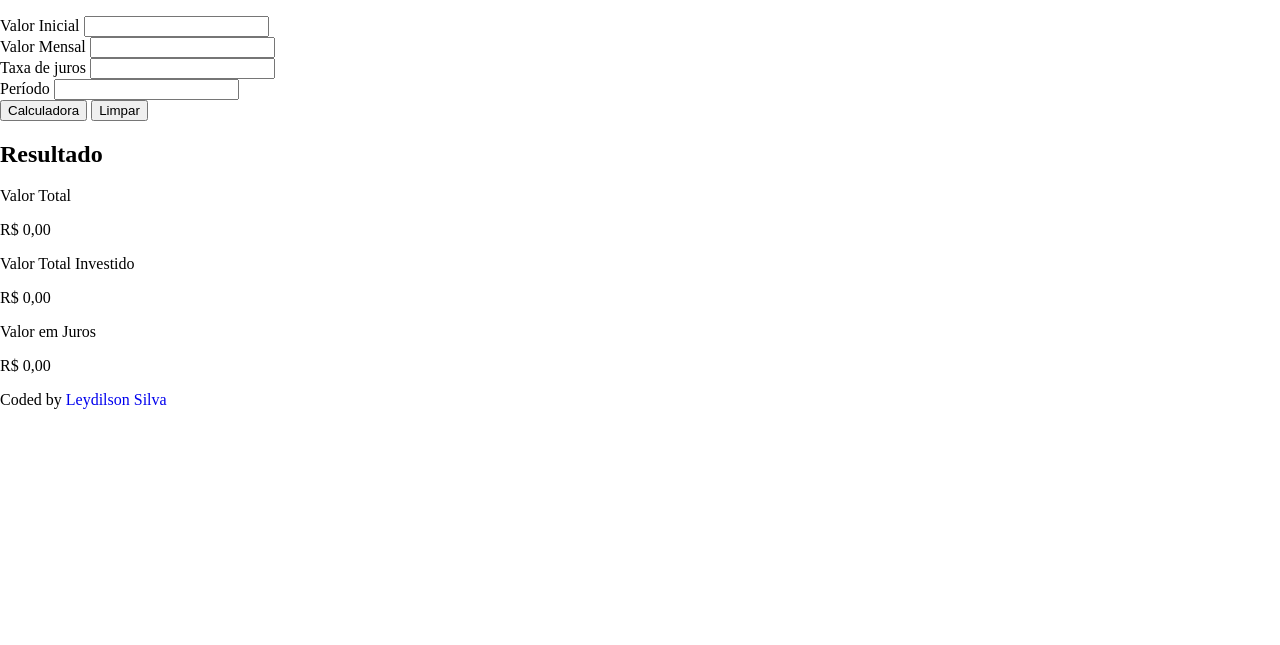
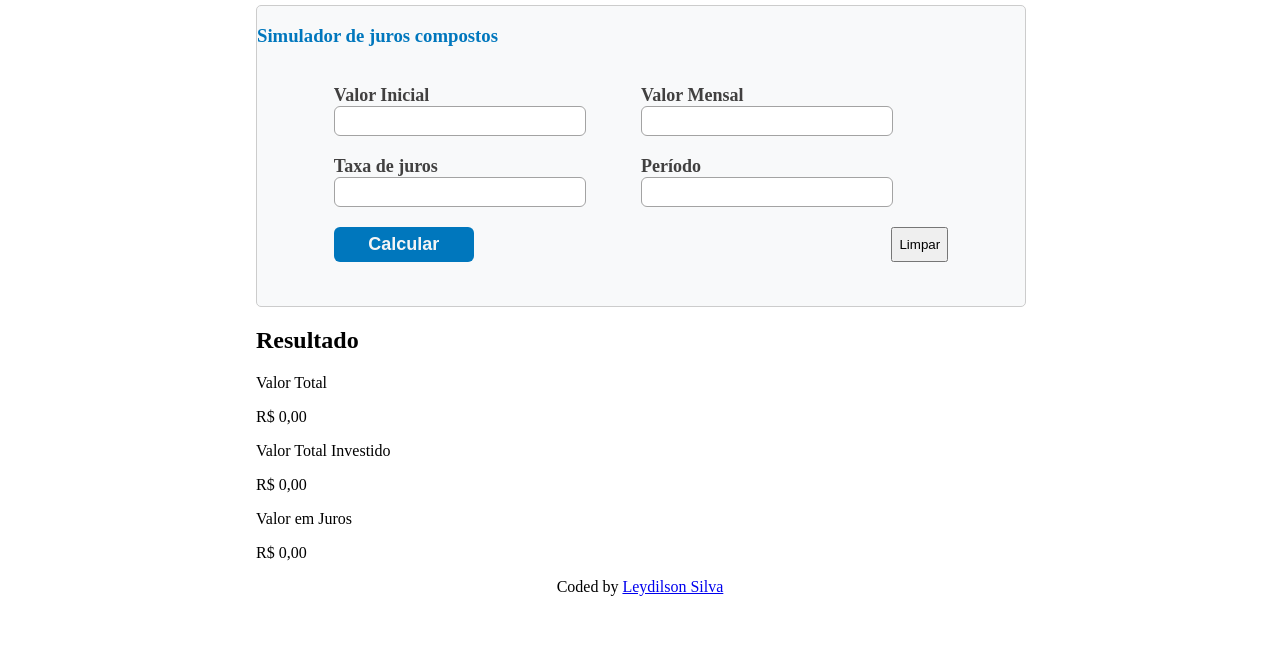
Before and after one commit to Leydilson-Silva/Calculadora-simuladora, a plain HTML site: page Front End/index.html in a window 1280 px wide. Shown: the part 155-800 px from the top of the page. Drawn offline with Linux system fonts and the light colour scheme; a script that the page names is missing.

Commit message:
Update CSS file

```diff
--- a/Front End/index.css
+++ b/Front End/index.css
@@ -1,31 +1,94 @@
-body{
+body {
     margin: 0;
+    display: flex;
+    flex-direction: column;
+    align-items: center;
 
 }
-header{
+
+header {
     background-color: rgb(0, 255, 34);
-    height: 50px;
+    height: 80px;
     width: 100%;
     display: flex;
     align-items: center;
     justify-content: center;
 }
 
-nav{
+nav {
     width: 80%;
 }
 
-ul{
+ul {
     display: flex;
     justify-content: space-between;
     list-style: none;
 }
 
-li{
+li a {
     list-style: none;
+    text-decoration: none;
+    color: black;
+}
+
+main {
+    width: 60%;
+    display: flex;
+    flex-direction: column;
+}
+
+form {
+    width: 100%;
+    display: flex;
+    flex-direction: column;
+    align-items: center;
+}
+
+#simulacao {
+    background-color: #f8f9fa;
+    width: 100%;
+    border: 1px solid #ccc;
+    border-radius: 5px;
+    height: 300px;
 
 }
-a{
-    text-decoration: none;
+
+#simulacao h3 {
+    color: #0077bd;
 
 }
+
+
+.linha-form {
+    width: 80%;
+    display: flex;
+    justify-content: space-between;
+    margin-top: 20px;
+}
+.linha-form label {
+    font-weight: bold;
+    font-size: 18px;
+    color: rgb(65, 64, 64);
+}
+
+#input-form {
+    display: flex;
+    flex-direction: column;
+    width: 50%;
+}
+#input-form input{
+    width: 80%;
+    height: 26px;
+    border: 1px solid #a3a3a3;
+    border-radius: 6px;;
+}
+.btn-calcular {
+    width: 140px;
+    height: 35px;
+    background-color: #0077bd;
+    color: whitesmoke;
+    font-weight: bold;
+    font-size: 18px;
+    border: none;
+    border-radius: 6px;
+}
--- a/Front End/index.html
+++ b/Front End/index.html
@@ -15,33 +15,41 @@
             <nav>
                 <ul>
                     <li>Home</li>
-                    <li> <a target="_blank" href="https://github.com/Leydilson-Silva">GitHub Profile</a> </li>
+                    <li> <a target="_blank"
+                            href="https://github.com/Leydilson-Silva">GitHub
+                            Profile</a> </li>
                 </ul>
             </nav>
         </header>
+
         <main>
             <h1>Calculadora de Juros Compostos</h1>
-            <section  id="simulacao">
+            <section id="simulacao">
                 <h3>Simulador de juros compostos</h3>
-                <form action="">
-                    <div  id="vi">
-                        <label  for="valor-inicial">Valor Inicial</label>
+                <form>
+                    <div class="linha-form">
+                        <div id="input-form">
+                            <label for="valor-inicial">Valor Inicial</label>
                             <input id="valor-inicial" type="number">
                         </div>
-                    <div id="vi">
-                        <label  for="valor-mensal">Valor Mensal</label>
+                        <div id="input-form">
+                            <label for="valor-mensal">Valor Mensal</label>
                             <input id="valor-mensal" type="number">
                         </div>
-                    <div id="vi">
-                        <label  for="taxa-juros">Taxa de juros</label>
+                    </div>
+
+                    <div class="linha-form">
+                        <div id="input-form">
+                            <label for="taxa-juros">Taxa de juros</label>
                             <input id="taxa-juros" type="number">
                         </div>
-                    <div id="vi">
-                        <label  for="periodo">Período</label>
+                        <div id="input-form">
+                            <label for="periodo">Período</label>
                             <input id="periodo" type="number">
                         </div>
-                    <div>
-                        <input type="submit" value="Calculadora">
+                    </div>
+                    <div class="linha-form">
+                        <input class="btn-calcular" type="submit" value="Calcular">
                         <button>Limpar</button>
                     </div>
                 </form>
@@ -51,7 +59,7 @@
                 <h2>Resultado</h2>
                 <div>
                     <p>Valor Total</p>
-                    <p>R$ 0,00</p>                </div>
+                    <p>R$ 0,00</p> </div>
                 <div>
                     <p>Valor Total Investido</p>
                     <p>R$ 0,00</p>
@@ -63,6 +71,7 @@
             </section>
 
         </main>
+
         <footer>
             Coded by <a href="#">Leydilson Silva</a>
         </footer>
```
Lines whose indentation alone changed are shown as unchanged.
